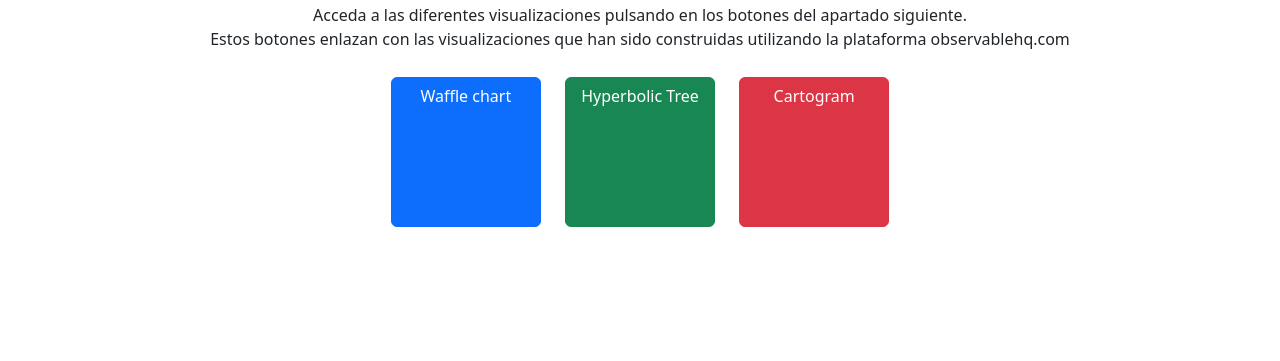
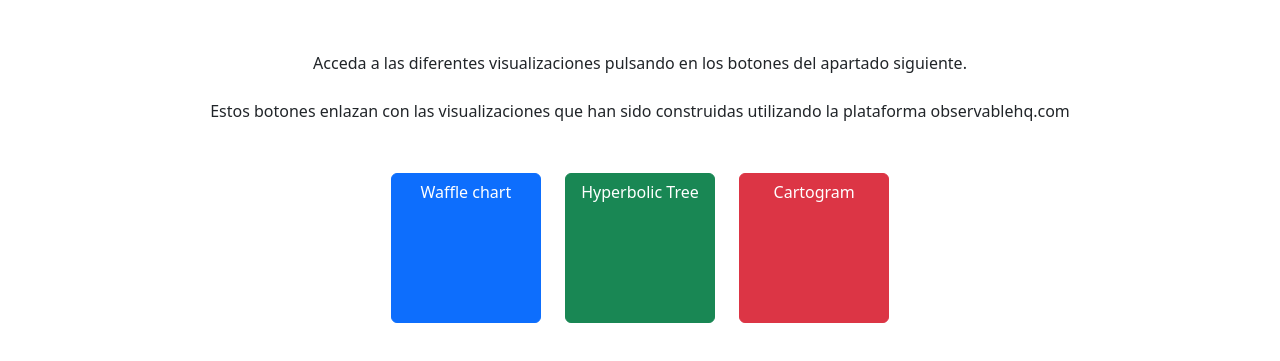
Before and after one commit to joseconsuegra/vdpec2jconsuegra, a plain HTML site: page index.html in a window 1280 px wide. Shown: the part 73-434 px from the top of the page. Drawn offline with nearby package versions, Linux system fonts and the light colour scheme.

Commit message:
Update index.html

```diff
--- a/index.html
+++ b/index.html
@@ -3,7 +3,7 @@
 <head>
     <meta charset="UTF-8">
     <meta name="viewport" content="width=device-width, initial-scale=1.0">
-    <title>Página Web con Bootstrap</title>
+    <title>PEC2 - Visualización de Datos - José Consuegra del Pino</title>
 
     <!-- Enlazar Bootstrap desde CDN -->
     <link rel="stylesheet" href="https://cdn.jsdelivr.net/npm/bootstrap@5.3.0/dist/css/bootstrap.min.css">
@@ -33,8 +33,8 @@
         <div class="row">
             <div class="col">
                 <h1 class="text-center">PEC2 - Visualización de Datos - José Consuegra del Pino</h1>
-                <p class="text-center">Acceda a las diferentes visualizaciones pulsando en los botones del apartado siguiente.<br>
-                    Estos botones enlazan con las visualizaciones que han sido construidas utilizando la plataforma <b></b>observablehq.com</b></p>
+                <p class="text-center"><br><br>Acceda a las diferentes visualizaciones pulsando en los botones del apartado siguiente.<br><br>
+                    Estos botones enlazan con las visualizaciones que han sido construidas utilizando la plataforma <b></b>observablehq.com</b><br><br></p>
             </div>
         </div>
     </div>
```
